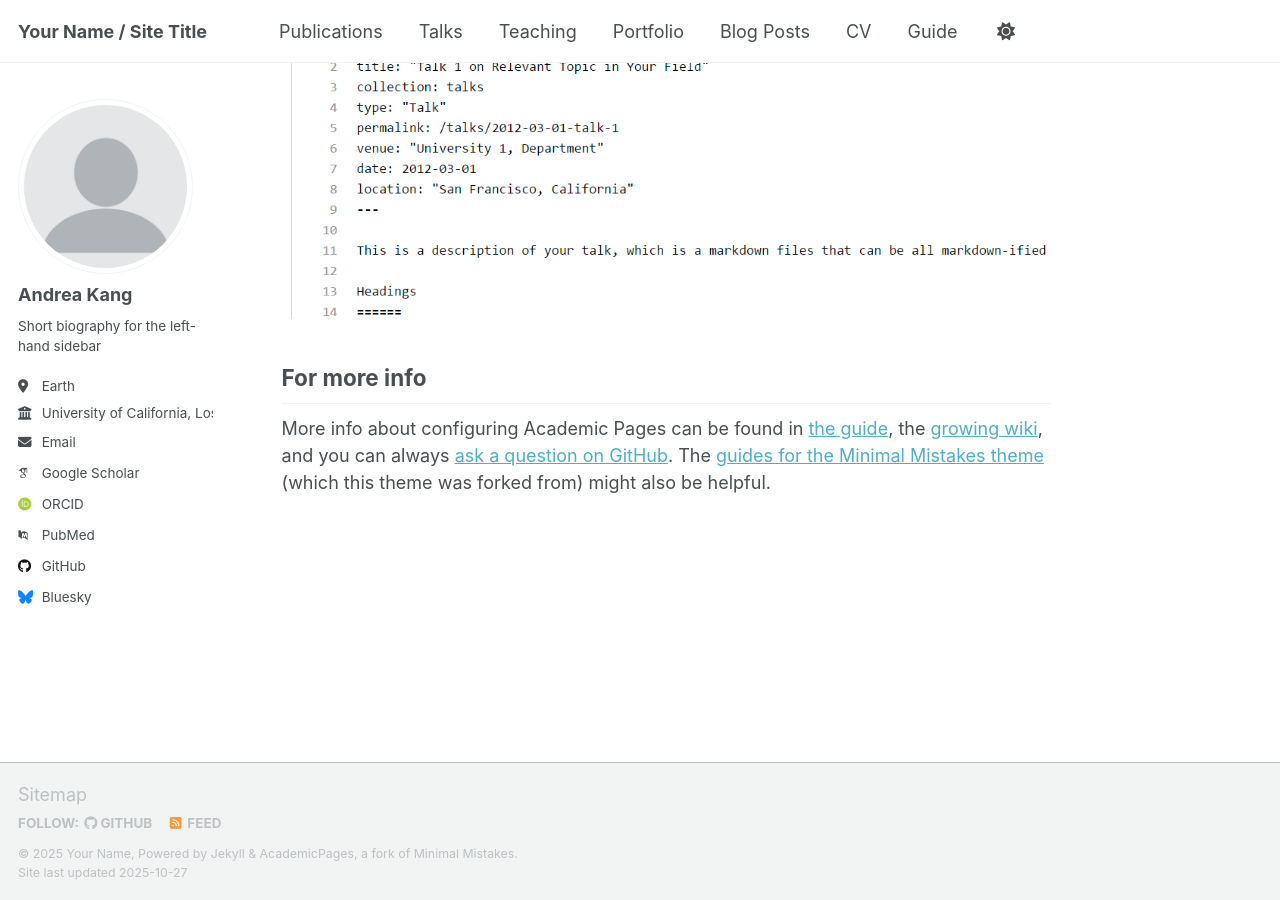
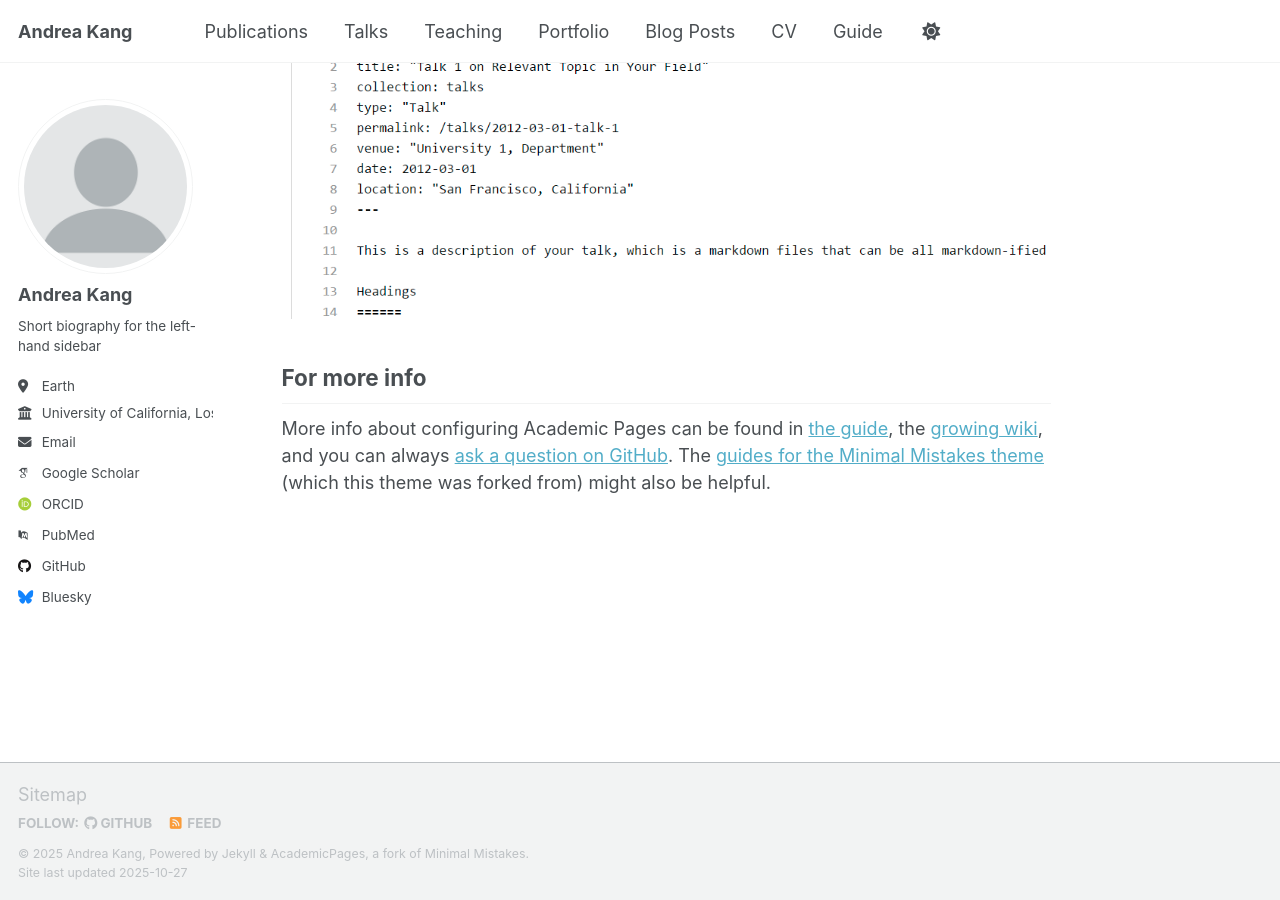
Before and after one commit to adkang1/adkang.github.io, a Jekyll site: the page built from _pages/about.md, in a window 1280 px wide and 900 px high, scrolled down 2880 px. Built offline with Jekyll 4.4.1, drawn with Linux system fonts in a browser that asks for light colours; some web fonts are replaced; a script that is not in the unit is left out.

Commit message:
Updated config

```diff
--- a/_config.yml
+++ b/_config.yml
@@ -9,9 +9,9 @@
 # Basic Site Settings
 locale                   : "en-US"
 site_theme               : "default" # Currently available options are "default", "air"
-title                    : "Your Name / Site Title"
+title                    : "Andrea Kang"
 title_separator          : "-"
-name                     : &name "Your Name"
+name                     : &name "Andrea Kang"
 description              : &description "Your Name's academic portfolio"   # Update this with a general description of your site, this is the default if not overridden by a page
 url                      : https://adkang.github.io # The base hostname & protocol for your site e.g. "https://[your GitHub username].github.io",
                                                            # or if you already have some other page hosted on Github then use "https://[your GitHub username].github.io/[Your Repo Name]"
```
